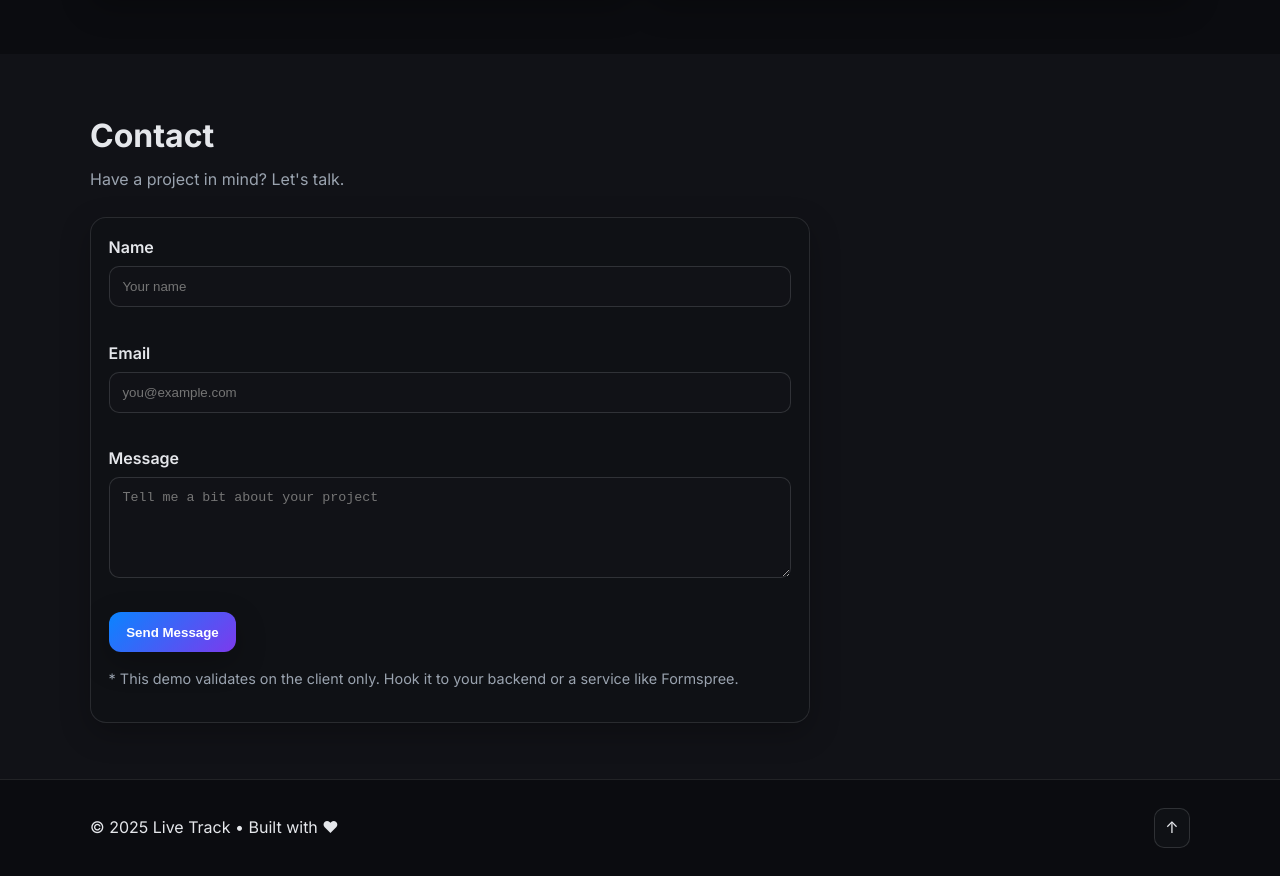
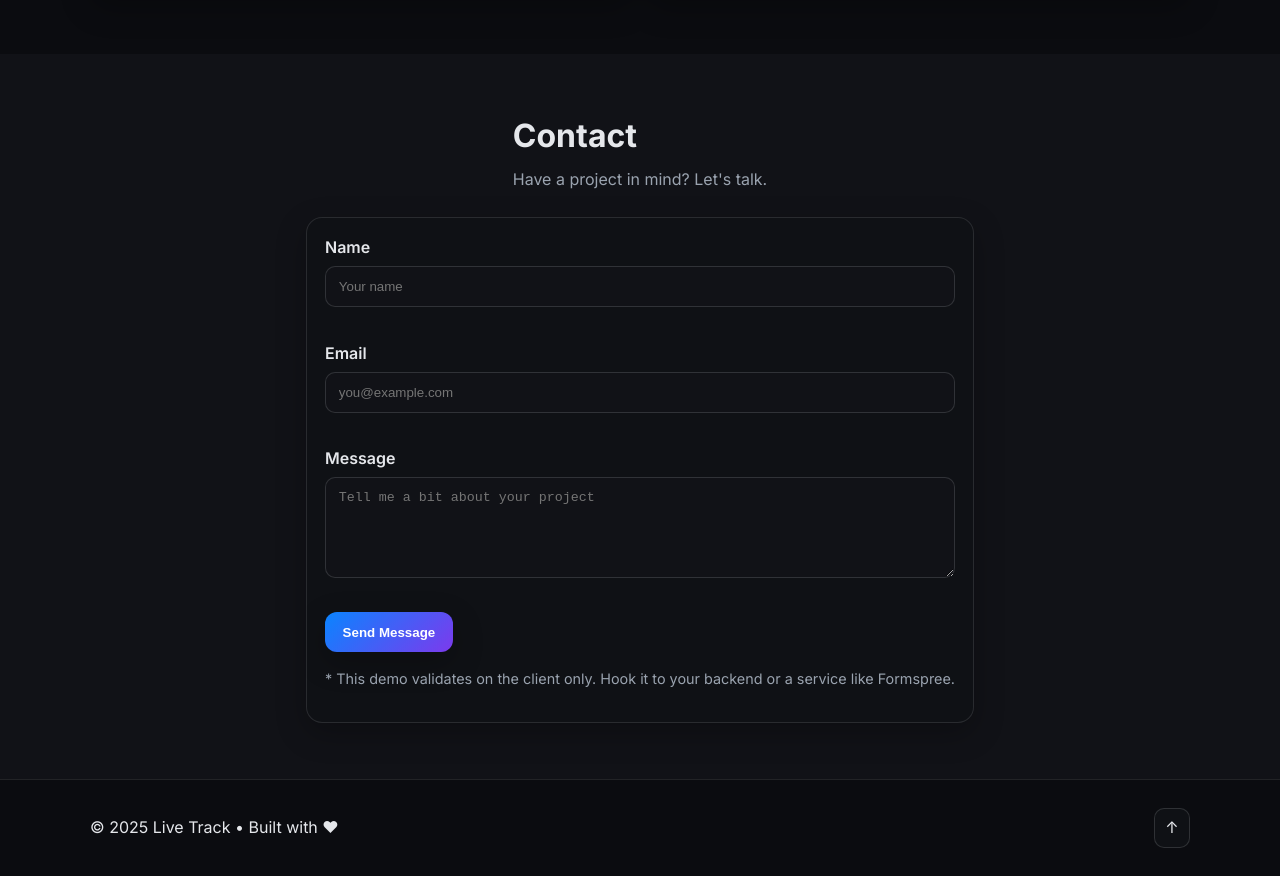
Before and after one commit to livetrack74/hacktoberfest-repo-25, a plain HTML site: page portfolio-site/index.html in a window 1280 px wide. Shown: the part 2815-3691 px from the top of the page. Drawn offline with Linux system fonts and the light colour scheme.

Commit message:
contact section succesfully alligned center

```diff
--- a/portfolio-site/index.html
+++ b/portfolio-site/index.html
@@ -236,7 +236,7 @@
 
   <!-- ========== Contact ========== -->
   <section class="section alt" id="contact">
-    <div class="container">
+    <div class="container" id="contact_container">
       <div class="section-head" data-reveal>
         <h2>Contact</h2>
         <p>Have a project in mind? Let's talk.</p>
--- a/portfolio-site/style.css
+++ b/portfolio-site/style.css
@@ -99,6 +99,12 @@ img { max-width: 100%; display: block; border-radius: 12px; }
 .card-actions { display: flex; gap: .5rem; }
 
 /* Contact */
+#contact_container {
+  display: flex;
+  flex-direction: column;
+  justify-content: center;
+  align-items: center;
+}
 .contact-form { background: var(--card); padding: 1.1rem; border-radius: 16px; border: 1px solid color-mix(in oklab, var(--text), transparent 88%); box-shadow: var(--shadow); max-width: 720px; }
 .form-row { display: grid; gap: .35rem; margin-bottom: .9rem; }
 label { font-weight: 600; }
```
